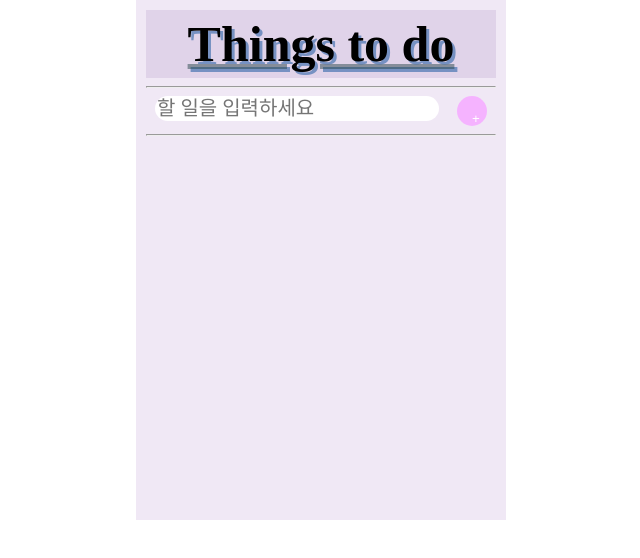
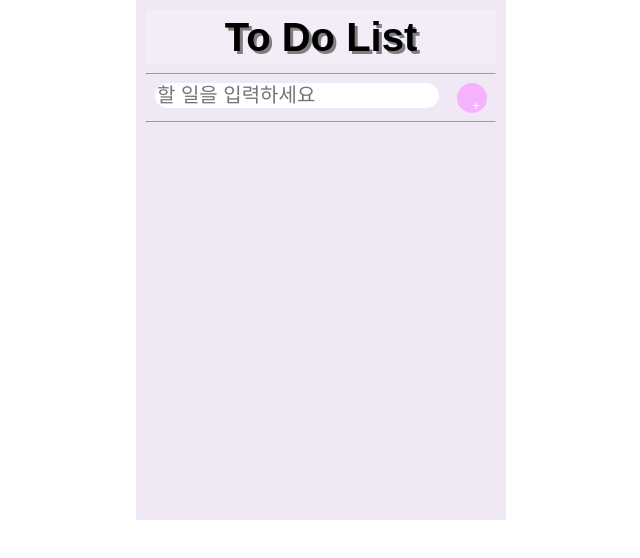
Before and after one commit to Daram0o0/ToDoList, a React (Create React App) app: page / in a window 1280 px wide. Shown: the top 558 px of the page, without its empty margins (319-959 px from the left). Built offline with nearby package versions, Linux system fonts and the light colour scheme; the HTML template or start-up script is replaced by a standard one.

Commit message:
version 1.9

```diff
--- a/src/App.css
+++ b/src/App.css
@@ -3,34 +3,30 @@
   padding: 10px;
   margin: auto;
   text-align: center;
-  font-family: 'East Sea Dokdo';
+  font-family: 'Black Han Sans', sans-serif;
   height: 500px;
   width: 350px;
   overflow: scroll;
 }
 
 .font-background {
-  background-color: rgb(161, 126, 184, 0.2);
-  font-size: 50px;
+  background-color: rgba(255, 255, 255, 0.2);
+  font-size: 40px;
   padding: 5px;
   text-align: center;
   display: flex;
   justify-content: center;
-  text-shadow: 3px 3px #2d64a797;
+  text-shadow: 3px 3px #00000079;
   margin: 0;
-  text-decoration: underline;
-  text-decoration-color: rgba(36, 67, 71, 0.486);
 }
 
 .list-background {
   font-size: 25px;
-  margin: 0;
-  background-color: whitesmoke;
-  text-decoration: underline;
-  text-decoration-color: rgba(18, 33, 35, 0.28);
+  font-family: 'Do Hyeon', sans-serif;
+  padding: 7px;
 }
 
-@import url('https://fonts.googleapis.com/css2?family=East+Sea+Dokdo&display=swap');
+@import url('https://fonts.googleapis.com/css2?family=Black+Han+Sans&family=Do+Hyeon&display=swap');
 
 .input-background{
   display: flex;
@@ -44,18 +40,13 @@
   font-size: 20px;
   border-radius: 50px;
   border: 0;
-  font-family: 'East Sea Dokdo';
+  font-family: 'Do Hyeon', sans-serif;
 }
 
-/* input[style="checkbox"] {
-
+.button{
+  width: 20px;
+  height: 20px;
 }
-input[style="checkbox"]:checked {
-  background-color: aqua !important;
-}
-input[style="checkbox"] {
-
-} */
 
 .btn{
   background-color: #F5B3FF;
@@ -66,12 +57,10 @@ input[style="checkbox"] {
   color: white;
   padding: 15px;
   text-align: center;
-  /* vertical-align: middle; */
-  /* font-size: 16px; */
 }
 .btn:hover{
-  background-color: #f084fe92;
+  background-color: #a300ee92;
 }
 .btn:active{
-  background-color: #B693BF;
+  background-color: #ffffff;
 }
--- a/src/App.js
+++ b/src/App.js
@@ -31,9 +31,10 @@ function App() {
     setList("");
   }
 
+  //중복되는 파트를 함수로 나타내고 싶었지만, 함수의 변수를 받아오지 못 함
   function deletelists(index) { //할일 삭제 함수
     let temp = [...makelist];
-    temp.splice(index, 1);
+    let temp2 = temp.splice(index, 1);
     setMakelist(temp);
   }
 
@@ -52,7 +53,6 @@ function App() {
       let temp2 = temp.splice(index, 1);
       setMakelist(temp);
       setEndlist([...endlist,temp2]);
-
       console.log(e.target.checked);
     }
     else {
@@ -88,7 +88,7 @@ function App() {
   return (
     <div className='background'>
       <div>
-        <h1 className='font-background'>Things to do</h1>
+        <h1 className='font-background'>To Do List</h1>
       </div>
       <hr/>
       <div className='input-background'>
@@ -101,9 +101,9 @@ function App() {
         return(
           <div>
             <input type="checkbox" onClick={(e)=>{checkboxfunc(e, index)}}/>
-            <span className='list-background'>{value}</span>{" "}
-            <button type="button" onClick={()=>{fixlists(index)}}><img src="https://cdn-icons-png.flaticon.com/512/1301/1301727.png" width="20px" height="20px"/></button>{" "}
-            <button type="button" onClick={()=>{deletelists(index)}}><img src="https://cdn-icons-png.flaticon.com/512/4313/4313306.png" width="20px" height="20px"/></button>
+            <span className='list-background'>{value}</span>
+            <button type="button" onClick={()=>{fixlists(index)}}><img className="button" src="https://cdn-icons-png.flaticon.com/512/1301/1301727.png"/></button>{" "}
+            <button type="button" onClick={()=>{deletelists(index)}}><img className="button" src="https://cdn-icons-png.flaticon.com/512/4313/4313306.png"/></button>
             <div><input type="range" value={isranged} min="0" max="100" onChange={(e)=>{sliderfunc(e, index)}}/></div>
           </div>
         )
@@ -112,12 +112,11 @@ function App() {
 
       {endlist.map((value, index)=>{
         return(
-          <div className='scroll'>
+          <div>
             <input type="checkbox" checked={ischecked} onClick={(e)=>{recheckboxfunc(e, index)}}/>
             <span className='list-background'>{value}</span>
           </div>
-        )
-      })}
+      )})}
 
     </div>
   );
```
